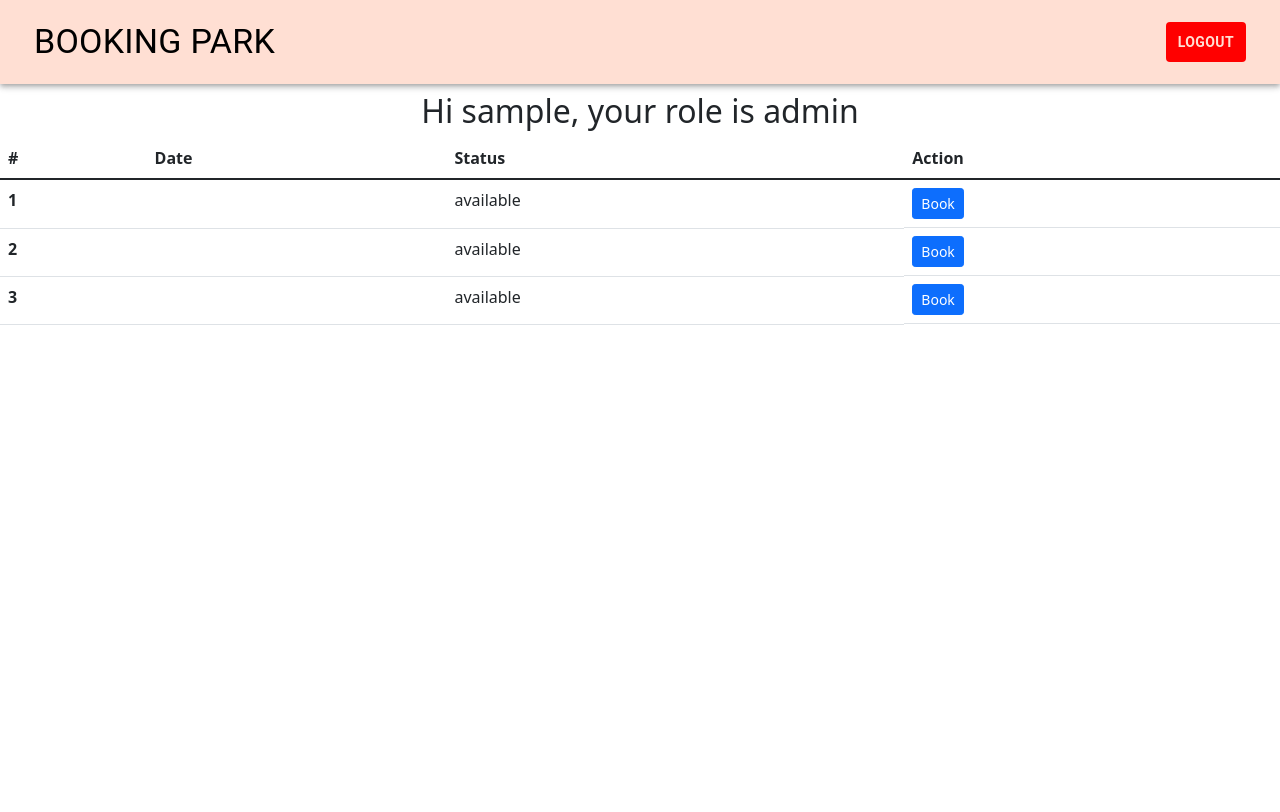
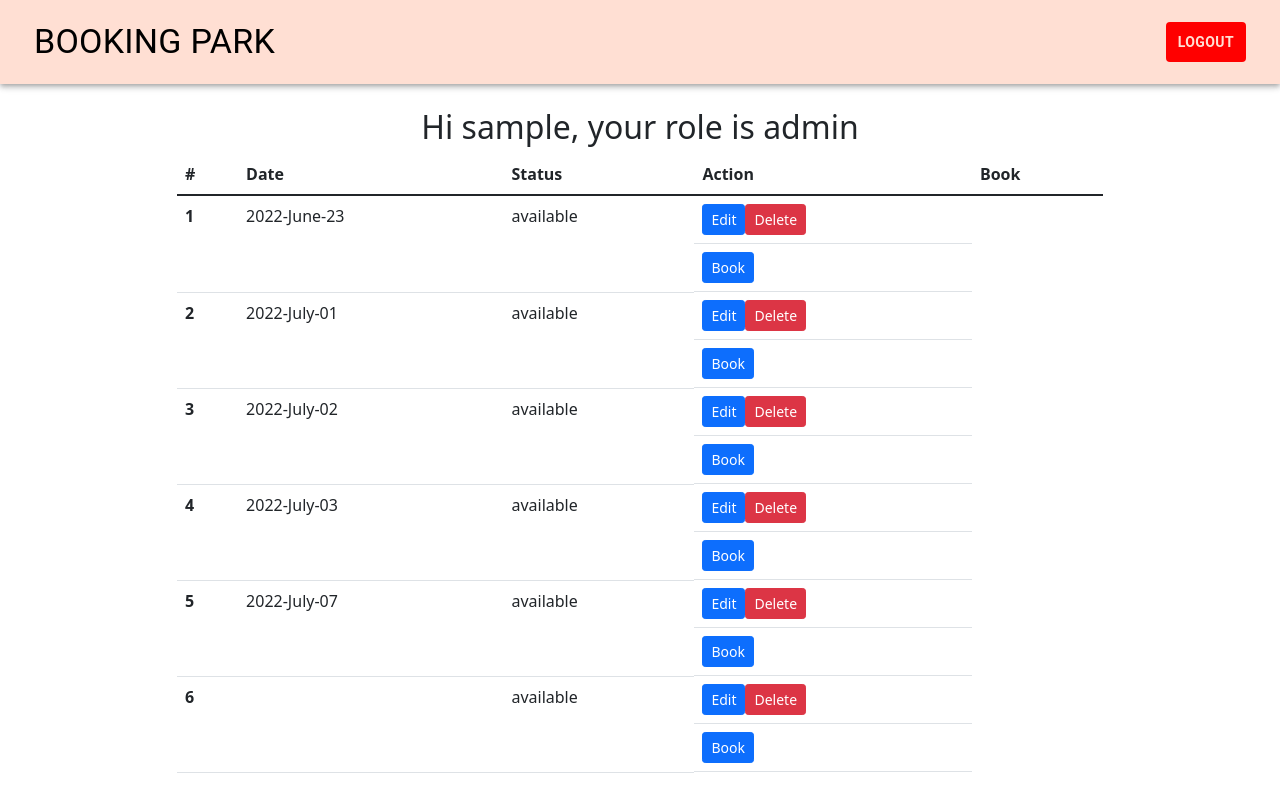
Before and after one commit to adelanegara/hackathon-exercise-one, a React (Create React App) app: page / in a window 1280 px wide. Built offline with nearby package versions, Linux system fonts and the light colour scheme; data requests are answered from the project's data file; sample sign-in values are in the browser's storage.

Commit message:
delete button

```diff
--- a/db.json
+++ b/db.json
@@ -14,16 +14,31 @@
     "slot": [
       {
         "id": "1",
-        "date": null,
+        "date": "2022-June-23",
         "status": "available"
       },
       {
         "id": "2",
-        "date": null,
+        "date": "2022-July-01",
         "status": "available"
       },
       {
         "id": "3",
+        "date": "2022-July-02",
+        "status": "available"
+      },
+      {
+        "id": "4",
+        "date": "2022-July-03",
+        "status": "available"
+      },
+      {
+        "id": "5",
+        "date": "2022-July-07",
+        "status": "available"
+      },
+      {
+        "id": "6",
         "date": null,
         "status": "available"
       }
--- a/src/components/Home/Home.js
+++ b/src/components/Home/Home.js
@@ -1,7 +1,9 @@
 import React, { useEffect, useState } from "react";
 import axios from "axios";
+import { toast } from "react-toastify";
 import Box from '@mui/material/Box';
 import Modal from '@mui/material/Modal';
+import { Link } from "react-router-dom";
 import { Form } from 'react-bootstrap';
 
 const style = {
@@ -17,7 +19,7 @@ const style = {
   };
 
 
-const Home = () => {
+const Home = (deletePhotos) => {
     const [open, setOpen] = React.useState(false);
     const handleOpen = () => setOpen(true);
     const handleClose = () => setOpen(false);
@@ -32,8 +34,16 @@ const Home = () => {
   useEffect(() => {
     fetchData();
   }, []);
+
+  const onDeletePhotos = (id) => {
+    deletePhotos(id);
+    toast.dark("Delete successfuly");
+  };
+
   return (
-    <div className="mb-2 mt-2">
+    <div className="container">
+        <div className="row  d-flex flex-column">
+        <div className="col-md-10 mx-auto my-4">
       <h2 className="text-lg-center">
         Hi {username}, your role is {role}
       </h2>
@@ -44,6 +54,7 @@ const Home = () => {
             <th scope="col">Date</th>
             <th scope="col">Status</th>
             <th scope="col">Action</th>
+            <th scope ="col">Book</th>
           </tr>
         </thead>
         <tbody>
@@ -52,6 +63,21 @@ const Home = () => {
               <th scope="row">{index + 1}</th>
               <td>{item.date}</td>
               <td>{item.status}</td>
+              <td className="d-flex flex-row">
+                        <Link
+                          to={`/edit/${item.id}`}
+                          className="btn btn-sm btn-primary mr-1"
+                        >
+                          Edit
+                        </Link>
+                        <button
+                          type="button"
+                          onClick={() => onDeletePhotos(item.id)}
+                          className="btn btn-sm btn-danger mr-1"
+                        >
+                          Delete
+                        </button>
+                      </td>
               <td className="d-flex flex-row">
                 <button className="btn btn-sm btn-primary mr-1"    onClick={handleOpen}>Book</button>
               </td>
@@ -76,10 +102,12 @@ const Home = () => {
                     </div>
                 </div>
           <button className="btn btn-secondary" >
-            Buy
+            Book
           </button>
         </Box>
       </Modal>
+      </div>
+      </div>
     </div>
   );
 };
```
